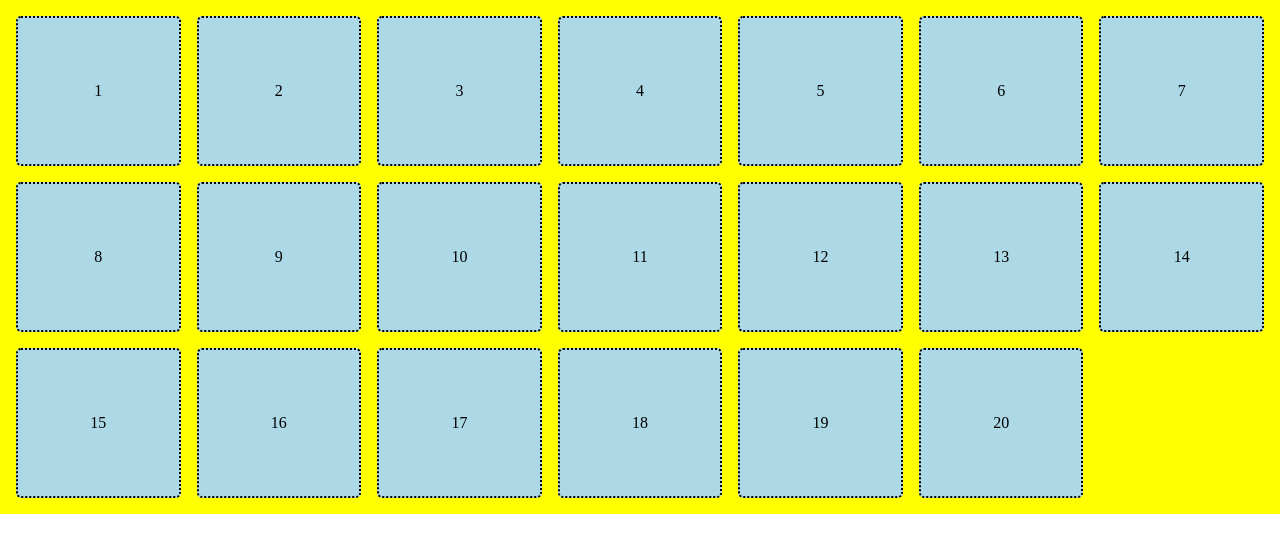
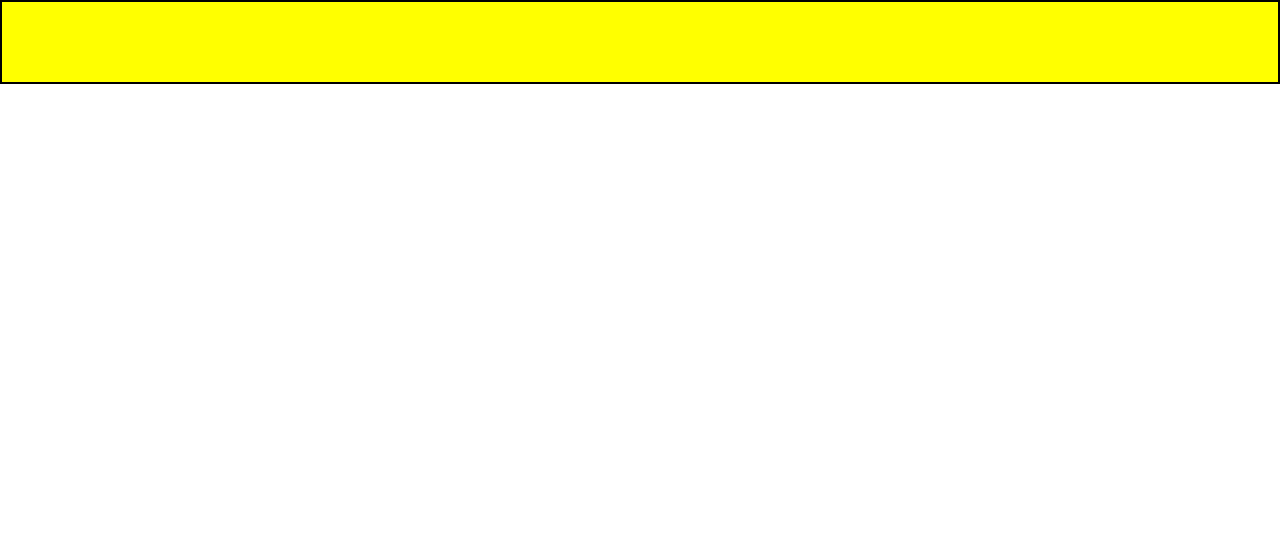
Before and after one commit to GitHubMaxwell/layout_playground, a React app: page / in a window 1280 px wide. Shown: the top 552 px of the page. Built offline with nearby package versions, Linux system fonts and the light colour scheme.

Commit message:
laying mondrian foundation

```diff
--- a/src/components/App.js
+++ b/src/components/App.js
@@ -1,12 +1,14 @@
 import React from 'react';
 // import Jan from './Jan.js';
 // import Grid from './Grid.js';
-import Boxes from './Boxes.js';
+// import Boxes from './Boxes.js';
+import Mondrian from './Mondrian.js';
 
 export default function App() {
     return (
         // <Jan />
         // <Grid />
-        <Boxes />
+        // <Boxes />
+        <Mondrian />
     )
 }
--- a/src/components/Mondrian.js
+++ b/src/components/Mondrian.js
@@ -1,9 +1,20 @@
-import React from 'react';
+import React, { Component } from 'react';
 
-export default function Mondrian() {
-    return (
-        <main>
-            <h1>Mondrian</h1>
-        </main>
-    )
+export default class Mondrian extends Component {
+    constructor() {
+        super()
+        this.state = {
+            items: [
+                1, 2, 3, 4, 5, 6, 7, 8, 9, 10, 11, 12, 13, 14, 15, 16, 17, 18, 19, 20
+            ]
+        }
+    }
+
+    render() {
+        return (
+            <ul>
+                {this.state.items.map(ele => <li key={ele} className="mondrian-items"></li>)}
+            </ul>
+        )
+    }
 }
--- a/src/index.js
+++ b/src/index.js
@@ -9,7 +9,8 @@
 // import "./styles/modules.scss";
 // import "./styles/jan.scss";
 // import "./styles/grid.scss";
-import "./styles/boxes.scss";
+// import "./styles/boxes.scss";
+import "./styles/mondrian.scss"
 
 function Index() {
     return <App />;
--- /dev/null
+++ b/src/styles/mondrian.scss
@@ -0,0 +1,14 @@
+* {
+    box-sizing: border-box;
+    margin: 0;
+    padding: 0;
+}
+
+ul {
+    border: 2px black solid;
+    list-style: none;
+}
+
+li {
+    border: 2px yellow solid;
+}
```
